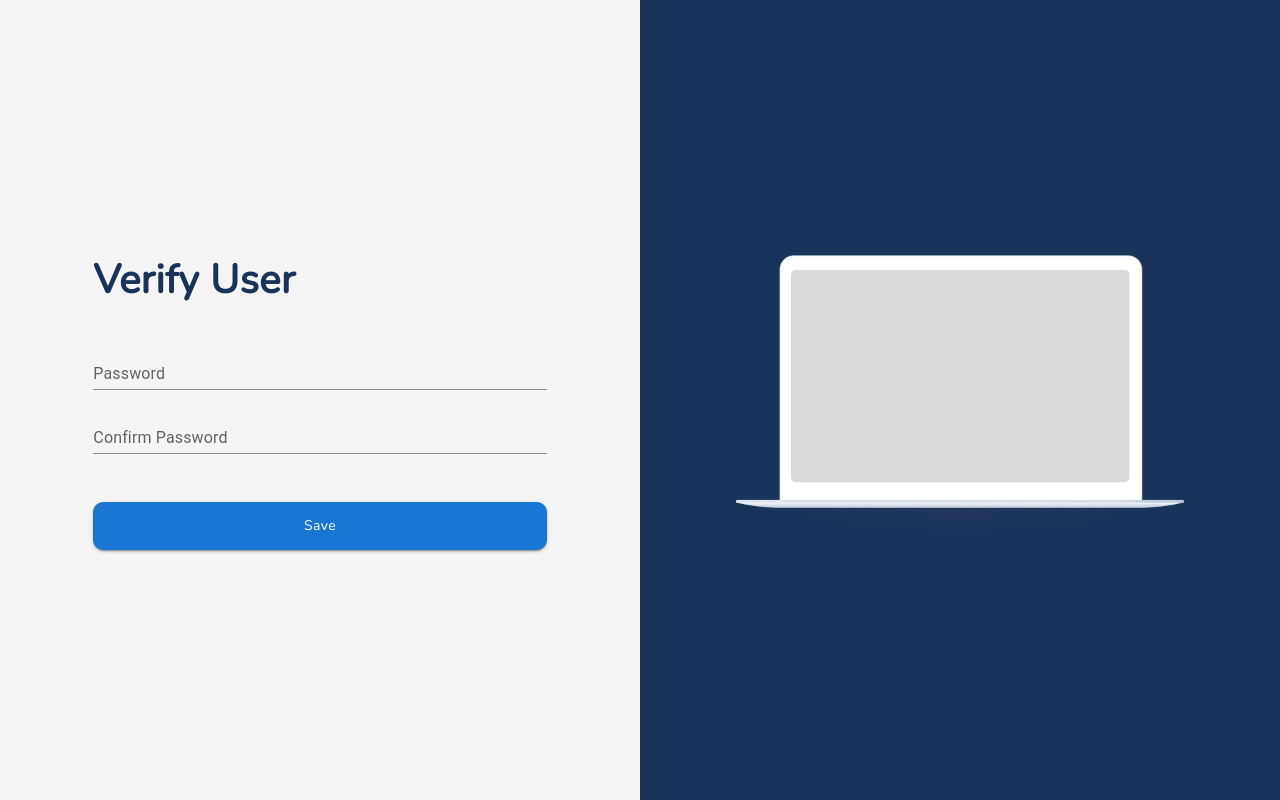
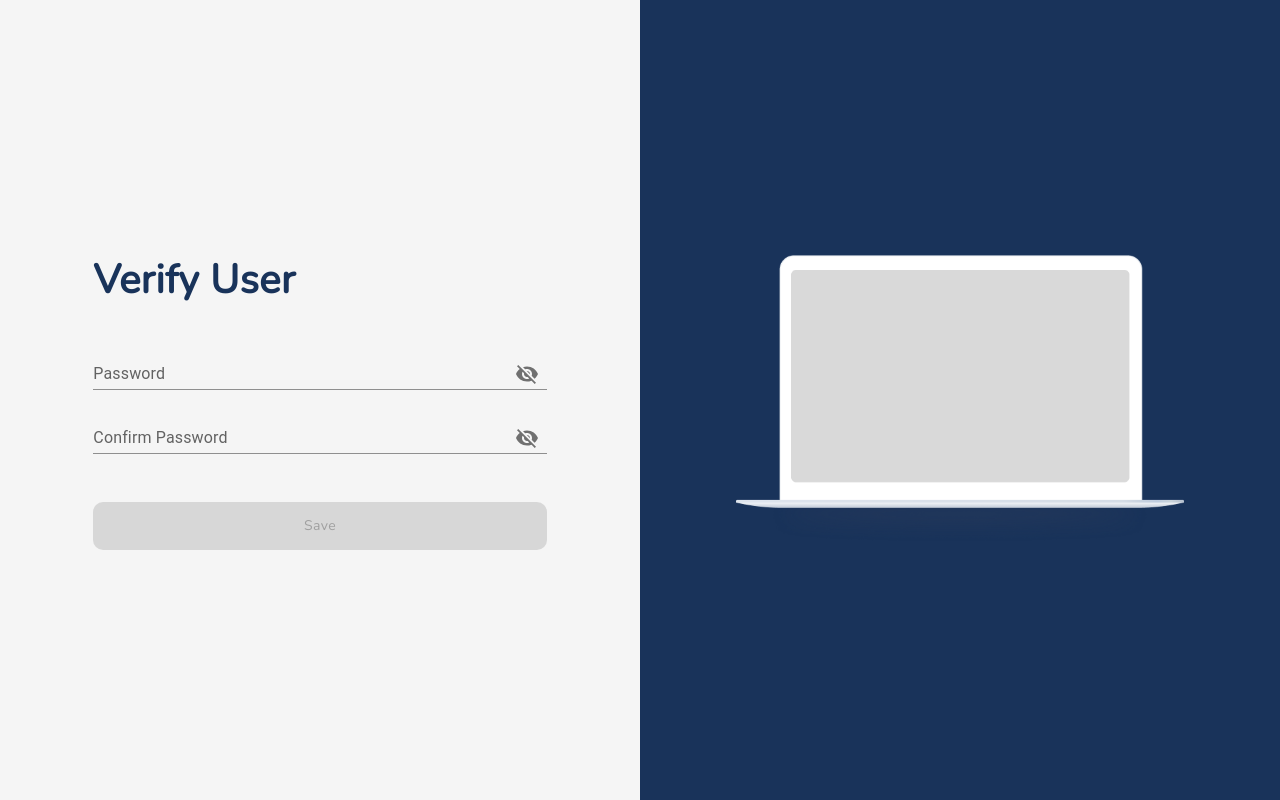
Before and after one commit to hafiz615/DebtManagementSystemFrontEnd, a React (Create React App) app: page /set-password in a window 1280 px wide. Built offline with nearby package versions, Linux system fonts and the light colour scheme.

Commit message:
bug fixes 1

```diff
--- a/src/components/caseCreationFields/creditorFields.jsx
+++ b/src/components/caseCreationFields/creditorFields.jsx
@@ -169,7 +169,7 @@ export default function CreditorFields({
           }}
           gutterBottom
         >
-          Notes
+          Notes (optional)
         </Typography>
         <input
           type="text"
--- a/src/components/caseCreationFields/debtorFields.jsx
+++ b/src/components/caseCreationFields/debtorFields.jsx
@@ -148,7 +148,7 @@ export default function DebtorFields({
               color: Colors.DARK_GRAY,
             }}
           >
-            Description
+            Description (Optional)
           </Typography>
           <input
             type="text"
--- a/src/components/stepper.jsx
+++ b/src/components/stepper.jsx
@@ -127,17 +127,41 @@ export default function HorizontalLinearStepper() {
     (activeStep === 0 &&
       (status === "" ||
         Object.values(debtorOwnDetails)?.some((value) => value === "") ||
-        Object.values(debtorBusinessDetails)?.some((value) => value === "") ||
+        Object.entries(debtorBusinessDetails)
+          .filter(([key]) => key !== "businessDescription")
+          .some(([key, value]) => value === "") ||
+        !!debtorBusinessDetails?.businessDescription?.trim().length === 0 ||
         debtorContactDetails?.some((contact) =>
-          Object.values(contact)?.some((value) => value === "")
+          Object.entries(contact)
+            .filter(
+              ([key]) =>
+                ![
+                  "country",
+                  "state",
+                  "city",
+                  "zipCode",
+                  "relationWithDebtor",
+                ].includes(key)
+            )
+            .some(([_, value]) => value === "")
         ))) ||
     (activeStep === 1 &&
-      (CreditorNotes === "" ||
-        fundedDate === "" ||
+      (fundedDate === "" ||
         Object.values(creditorBasicsInfo)?.some((value) => value === "") ||
         Object.values(creditorBusinessDetails)?.some((value) => value === "") ||
         creditorContactDetails?.some((contact) =>
-          Object.values(contact)?.some((value) => value === "")
+          Object.entries(contact)
+            .filter(
+              ([key]) =>
+                ![
+                  "country",
+                  "state",
+                  "city",
+                  "zipCode",
+                  "relationWithDebtor",
+                ].includes(key)
+            )
+            .some(([_, value]) => value === "")
         ) ||
         Object.values(historicRange).some((value) => value === ""))) ||
     (activeStep === 2 &&
--- a/src/components/verifyProfile.jsx
+++ b/src/components/verifyProfile.jsx
@@ -1,18 +1,35 @@
 import React, { useState } from "react";
-import { Typography, TextField, Grid } from "@mui/material";
+import {
+  Typography,
+  TextField,
+  Grid,
+  InputAdornment,
+  IconButton,
+  FormHelperText,
+} from "@mui/material";
+
+import { useDispatch } from "react-redux";
+import { sign_In } from "../redux/action/action";
+
 import Button from "./button";
 import { Colors } from "../config/default";
 import { useNavigate } from "react-router-dom";
 import { VerifyLink, UpdateUserPassword } from "../services/services";
 import { useToast } from "../toast/toastContext";
+import VisibilityOff from "@mui/icons-material/VisibilityOff";
+import Visibility from "@mui/icons-material/Visibility";
 
 export default function VerifyProfile() {
   const navigate = useNavigate();
-  // State variables to hold text field values
+  const dispatch = useDispatch();
   const { showToast } = useToast();
   const [password, setPassword] = useState("");
   const [confirmPassword, setConfirmPassword] = useState("");
   const [loading, setLoading] = useState(false);
+  const [showPassword, setShowPassword] = useState(false);
+  const [showConfirmPassword, setShowConfirmPassword] = useState(false);
+  const [passwordError, setPasswordError] = useState("");
+  const [confirmPasswordError, setConfirmPasswordError] = useState("");
 
   const currentURL = window.location.href;
   const url = new URL(currentURL);
@@ -20,10 +37,40 @@ export default function VerifyProfile() {
 
   const handlePasswordChange = (e) => {
     setPassword(e.target.value);
+    if (e.target.value.length < 8) {
+      setPasswordError(
+        "Password must be at least 8 characters long and include special characters"
+      );
+    } else if (
+      /(?=^.{8,}$)((?=.*\d)|(?=.*\W+))(?![.\n])(?=.*[A-Z])(?=.*[a-z]).*$/.test(
+        e.target.value
+      )
+    ) {
+      setPasswordError("");
+    } else {
+      setPasswordError(
+        "Password must contain at least one special character, one lowercase letter, and one uppercase letter"
+      );
+    }
   };
 
   const handleConfirmPasswordChange = (e) => {
     setConfirmPassword(e.target.value);
+    if (e.target.value.length < 8) {
+      setConfirmPasswordError(
+        "Password must be at least 8 characters long and include special characters"
+      );
+    } else if (
+      /(?=^.{8,}$)((?=.*\d)|(?=.*\W+))(?![.\n])(?=.*[A-Z])(?=.*[a-z]).*$/.test(
+        e.target.value
+      )
+    ) {
+      setConfirmPasswordError("");
+    } else {
+      setConfirmPasswordError(
+        "Password must contain at least one special character, one lowercase letter, and one uppercase letter"
+      );
+    }
   };
 
   const handleFormSubmit = async () => {
@@ -37,8 +84,11 @@ export default function VerifyProfile() {
       };
       const updateUserPassword = await UpdateUserPassword(params, tokenValue);
       if (updateUserPassword?.status === 200) {
-        showToast(updateUserPassword?.data?.message, "success");
-        navigate("/");
+        localStorage.clear();
+        dispatch(sign_In(updateUserPassword?.data?.data));
+        const token = updateUserPassword?.data?.data?.token;
+        localStorage.setItem("token", token);
+        navigate("/home");
       } else {
         showToast(updateUserPassword?.response?.data?.message, "error");
       }
@@ -49,6 +99,18 @@ export default function VerifyProfile() {
     setLoading(false);
   };
 
+  const handleClickShowPassword = () => setShowPassword((show) => !show);
+  const handleClickShowConfirmPassword = () =>
+    setShowConfirmPassword((show) => !show);
+  const handleMouseDownPassword = (event) => {
+    event.preventDefault();
+  };
+
+  const isButtonDisabled =
+    password !== confirmPassword ||
+    password === "" ||
+    !!passwordError ||
+    !!confirmPasswordError;
   return (
     <Grid
       item
@@ -70,6 +132,7 @@ export default function VerifyProfile() {
         Verify User
       </Typography>
       <TextField
+        type={showPassword ? "text" : "password"}
         id="password"
         label="Password"
         variant="standard"
@@ -78,8 +141,23 @@ export default function VerifyProfile() {
         sx={{
           marginBottom: "1rem",
         }}
+        InputProps={{
+          endAdornment: (
+            <InputAdornment position="end">
+              <IconButton
+                aria-label="toggle password visibility"
+                onClick={handleClickShowPassword}
+                onMouseDown={handleMouseDownPassword}
+              >
+                {showPassword ? <Visibility /> : <VisibilityOff />}
+              </IconButton>
+            </InputAdornment>
+          ),
+        }}
       />
+      {passwordError && <FormHelperText error>{passwordError}</FormHelperText>}
       <TextField
+        type={showConfirmPassword ? "text" : "password"}
         id="confirmPassword"
         label="Confirm Password"
         variant="standard"
@@ -88,9 +166,26 @@ export default function VerifyProfile() {
         sx={{
           marginBottom: "1rem",
         }}
+        InputProps={{
+          endAdornment: (
+            <InputAdornment position="end">
+              <IconButton
+                aria-label="toggle confirm password visibility"
+                onClick={handleClickShowConfirmPassword}
+                onMouseDown={handleMouseDownPassword}
+              >
+                {showConfirmPassword ? <Visibility /> : <VisibilityOff />}
+              </IconButton>
+            </InputAdornment>
+          ),
+        }}
       />
+      {confirmPasswordError && (
+        <FormHelperText error>{confirmPasswordError}</FormHelperText>
+      )}
 
       <Button
+        disabled={isButtonDisabled}
         loading={loading}
         buttonText="Save"
         onClick={handleFormSubmit}
```
